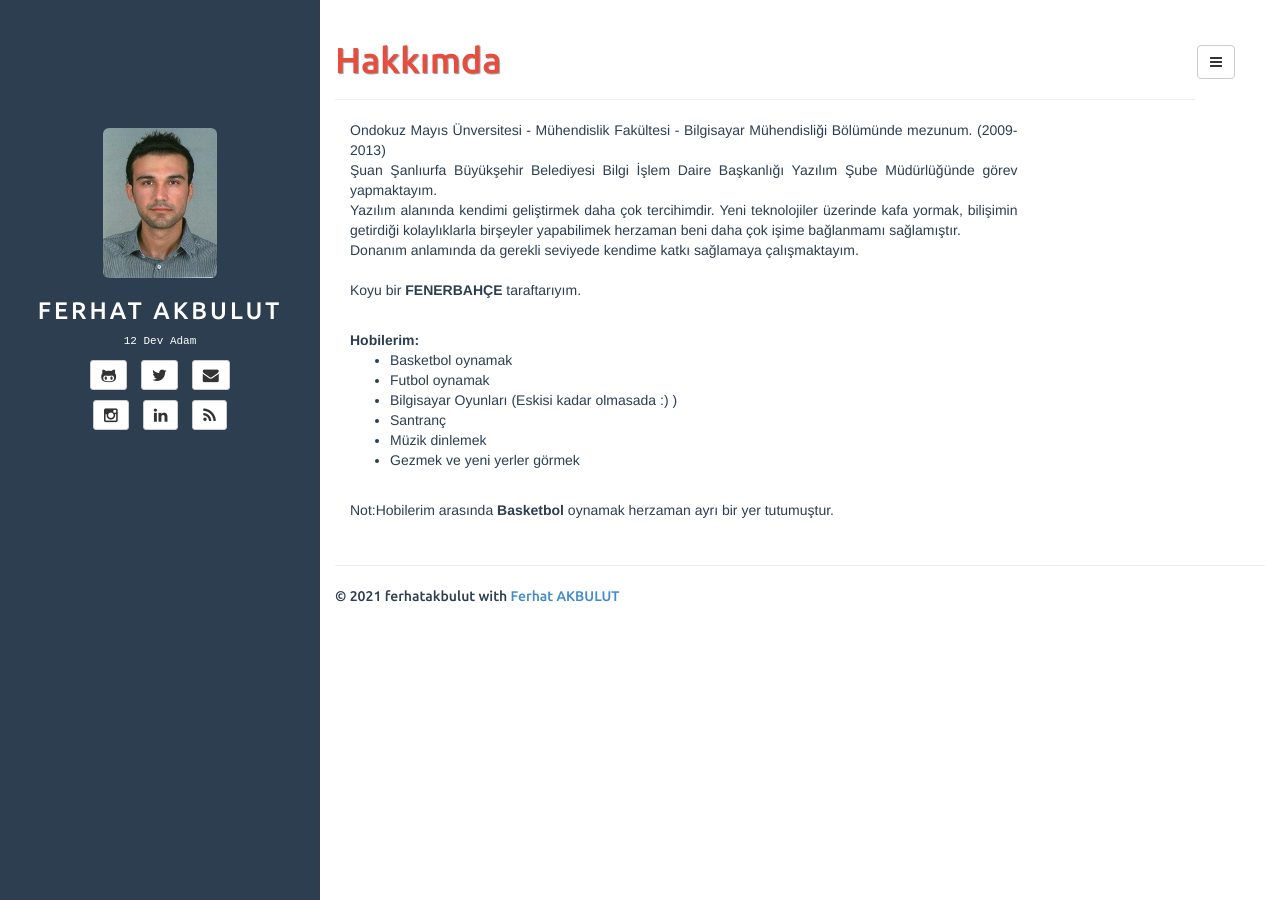
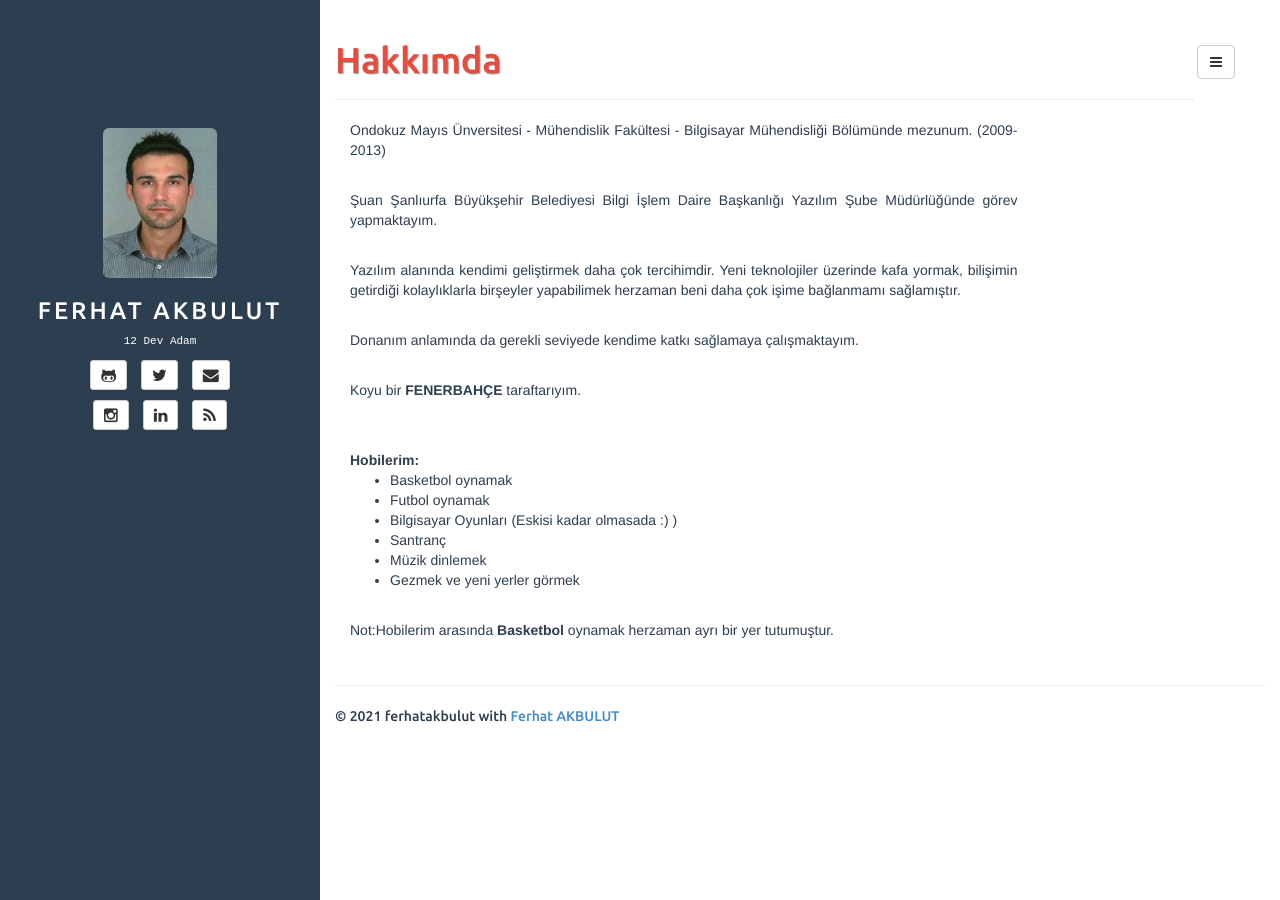
Before and after one commit to ferhatakbulut/ferhatakbulut.github.io, a Jekyll site: the page built from about.html, in a window 1280 px wide. Built offline with Jekyll 4.4.1, drawn with Linux system fonts in a browser that asks for light colours.

Commit message:
update about
p tag all line add

```diff
--- a/about.html
+++ b/about.html
@@ -14,20 +14,28 @@ p {text-align: justify;}
 <div class="col-sm-9 col-xs-9">
 	<p>
 	Ondokuz Mayıs Ünversitesi - Mühendislik Fakültesi - Bilgisayar Mühendisliği Bölümünde mezunum. (2009-2013)
+	</p>
 	<br>
+	<p>
 	Şuan Şanlıurfa Büyükşehir Belediyesi Bilgi İşlem Daire Başkanlığı Yazılım Şube Müdürlüğünde
 	görev yapmaktayım.
+	</p>
 	<br>
+	<p>
 	Yazılım alanında kendimi geliştirmek daha çok tercihimdir. Yeni teknolojiler üzerinde kafa yormak, bilişimin
 	getirdiği kolaylıklarla birşeyler yapabilimek herzaman beni daha çok işime bağlanmamı sağlamıştır.
+	</p>
 	<br>
+	<p>
 	Donanım anlamında da gerekli seviyede kendime katkı sağlamaya çalışmaktayım.
+	</p>
+	<br>
+	<p>
+	Koyu bir <b>FENERBAHÇE</b> taraftarıyım.
+	</p>
 	<br>
 	<br>
-	Koyu bir <b>FENERBAHÇE</b> taraftarıyım.
-	<br>
-	<br>
-	</p>
+
 	<b>Hobilerim:</b>
 	<ul>
 		<li>Basketbol oynamak</li>
```
